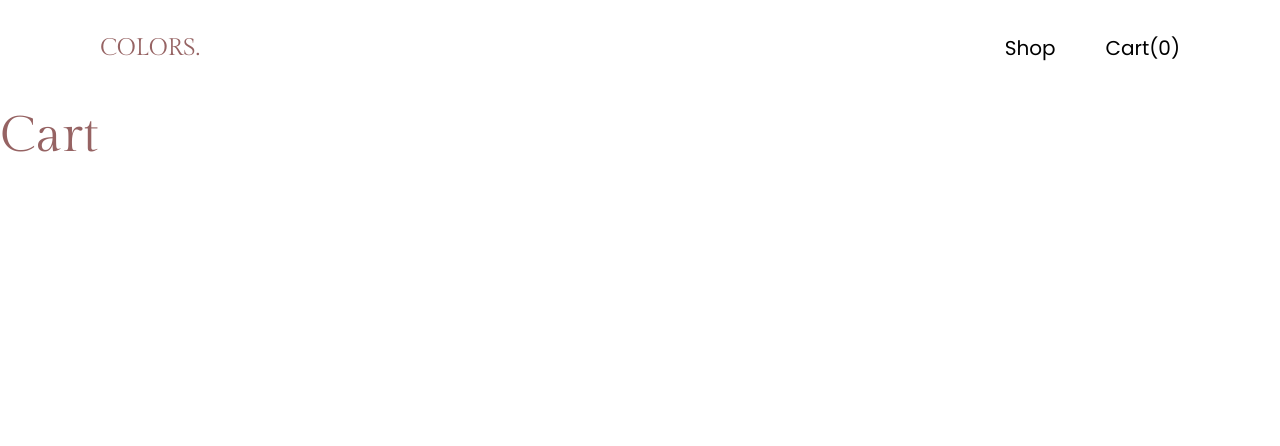
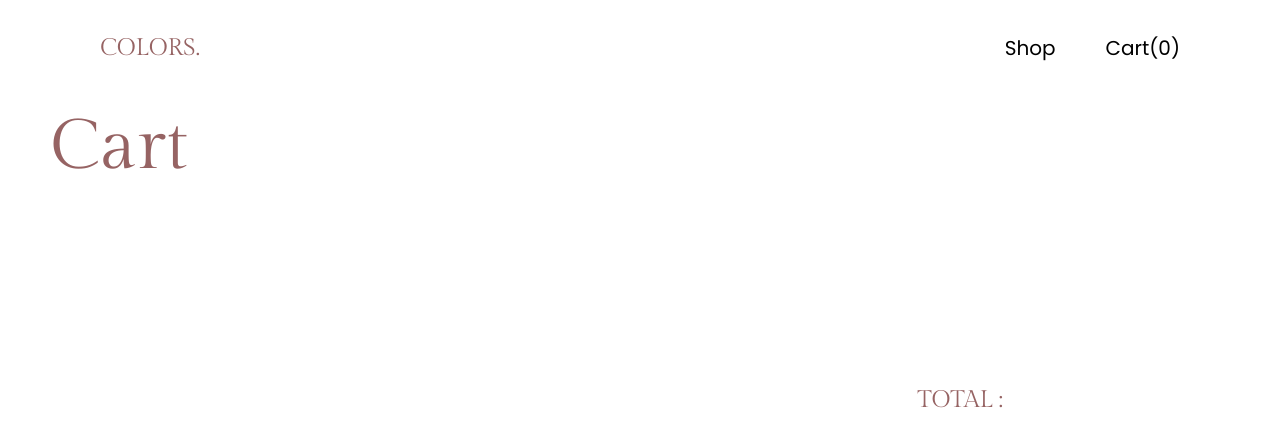
Before and after one commit to Shane99dt/Front-Colors, a React (Create React App) app: page /Panier in a window 1280 px wide. Shown: the top 446 px of the page. Built offline with nearby package versions, Linux system fonts and the light colour scheme.

Commit message:
cart style

```diff
--- a/src/pages/Panier.js
+++ b/src/pages/Panier.js
@@ -2,6 +2,7 @@ import H1 from "../components/H1";
 import Button from "../components/Button";
 import Header from "../components/Header";
 import CompleteCard from "../components/CompleteCard";
+import H2 from "../components/H2";
 
 import { useState, useEffect } from "react";
 
@@ -53,6 +54,8 @@ const Panier = () => {
     <section className="cart-container">
       <Header length={cartQuantity} />
       <H1>Cart</H1>
+    <div className="cart">
+    <div className="cart-list">
       {articles.map((article) => {
         return (
           <CompleteCard
@@ -63,11 +66,16 @@ const Panier = () => {
             description={article.description}
             owner={article.productOwner}
             handleClick={() => handleRemoveClick(article.id)}
-            text="Remove to Cart"
+            text="Remove from Cart"
             className={"panier-container"}
           />
         );
       })}
+      </div>
+    <div className="total">
+      <H2>TOTAL :</H2>
+    </div>
+    </div>
     </section>
   );
 };
--- a/src/styles/App.css
+++ b/src/styles/App.css
@@ -274,13 +274,34 @@ p{
   width: 40%;
 }
 
+.cart{
+  position: relative;
+  display: flex;
+}
+
+.cart-list{
+  width: 50%;
+}
+
+.total{
+
+  width: 50%;
+  height: 100vh;
+  position: fixed;
+  top: 0;
+  right: 0;
+  display: flex;
+  align-items: center;
+  z-index: -1;
+  justify-content: center;
+}
+
 .panier-container{
   margin-top: 50px;
   margin-left: 50px;
-  border: red solid 2px;
   height: 40vh;
   margin-bottom: 40px;
-  width: 50%;
+  width: 100%;
 }
 
 .panier-container div{
@@ -302,3 +323,8 @@ p{
 .panier-container button{
   width: 80%;
 }
+
+.cart-container h1{
+    font-size: 70px;
+    margin-left: 50px;
+}
```
